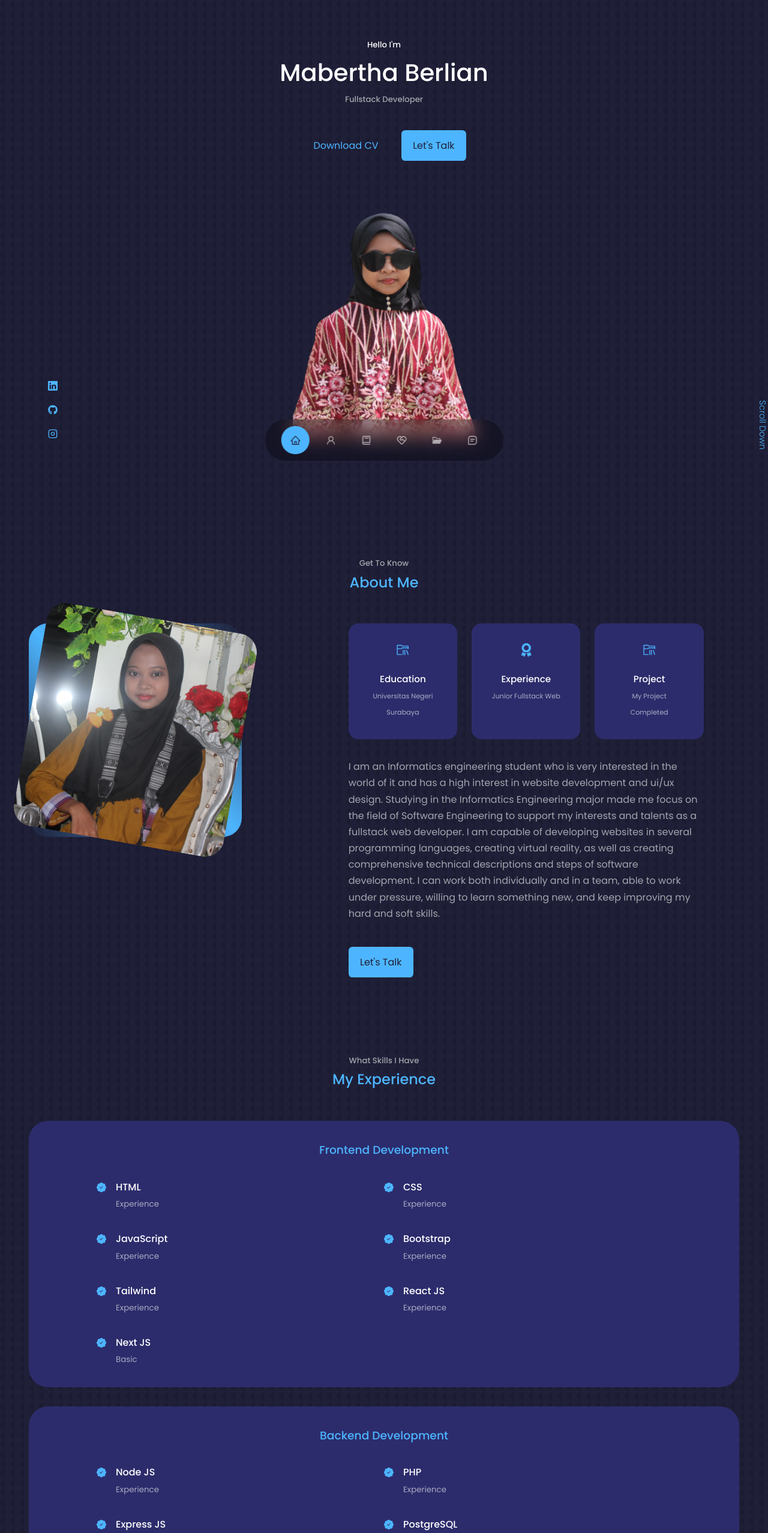
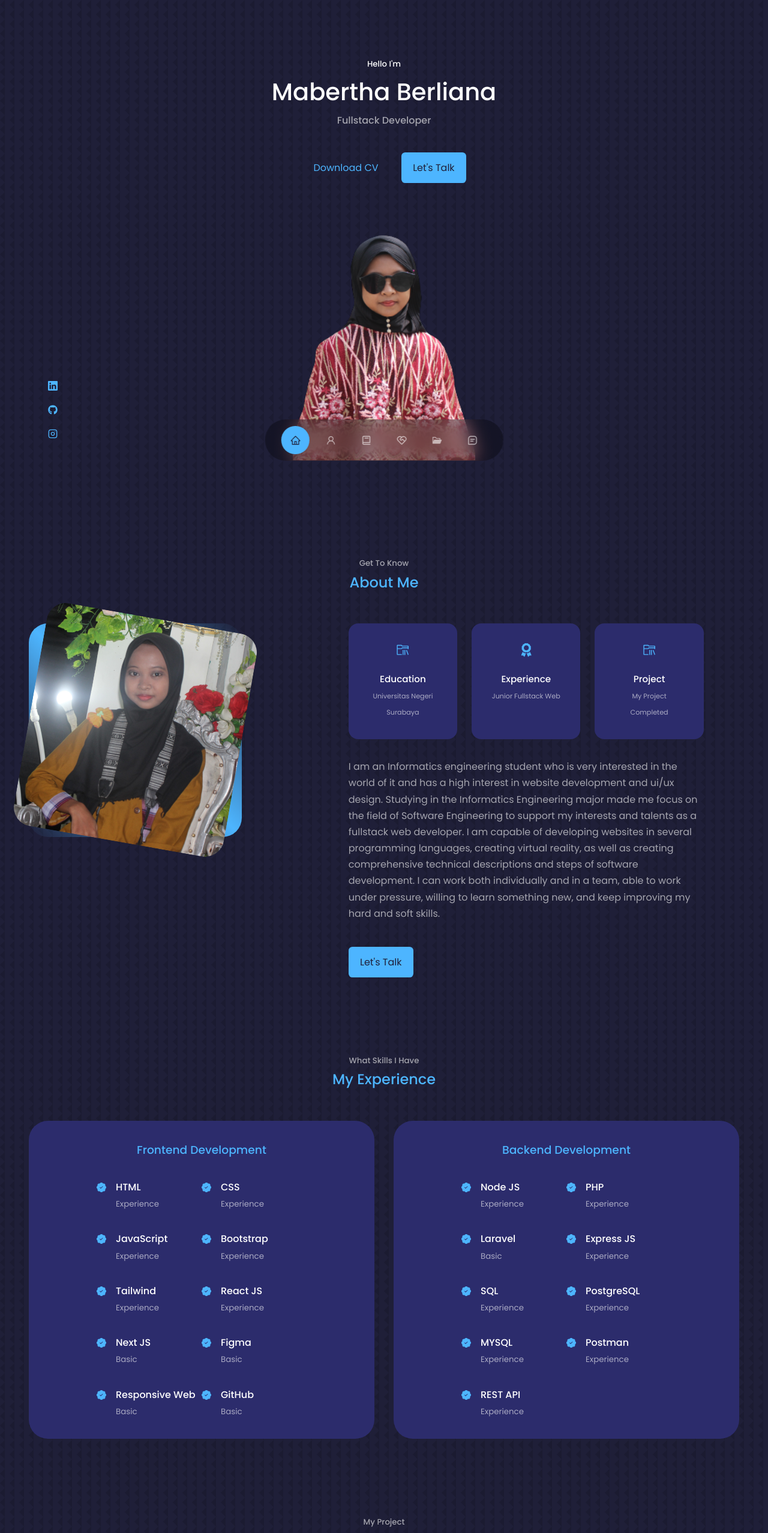
Before and after one commit to Maberthaab/Portfolio-React, a React (Create React App) app: page / in a window 1280 px wide. Shown: the top 2555 px of the page at 60% size. Built offline with nearby package versions, Linux system fonts and the light colour scheme.

Commit message:
update code

```diff
--- a/src/components/experience/Experience.jsx
+++ b/src/components/experience/Experience.jsx
@@ -66,6 +66,30 @@ const Experience = () => {
               <small className='text-light'> Basic</small>
               </div>
             </article>
+
+            <article className='experience__details'>
+              <BsPatchCheckFill className='experience__details-icon'/>
+              <div>
+              <h4> Figma </h4>
+              <small className='text-light'> Basic</small>
+              </div>
+            </article>
+
+            <article className='experience__details'>
+              <BsPatchCheckFill className='experience__details-icon'/>
+              <div>
+              <h4> Responsive Web </h4>
+              <small className='text-light'> Basic</small>
+              </div>
+            </article>
+
+            <article className='experience__details'>
+              <BsPatchCheckFill className='experience__details-icon'/>
+              <div>
+              <h4> GitHub </h4>
+              <small className='text-light'> Basic</small>
+              </div>
+            </article>
           </div>
         </div>
 
@@ -95,7 +119,23 @@ const Experience = () => {
             <article className='experience__details'>
               <BsPatchCheckFill className='experience__details-icon'/>
               <div>
+              <h4> Laravel </h4>
+              <small className='text-light'> Basic</small>
+              </div>
+            </article>
+
+            <article className='experience__details'>
+              <BsPatchCheckFill className='experience__details-icon'/>
+              <div>
               <h4> Express JS</h4>
+              <small className='text-light'> Experience</small>
+              </div>
+            </article>
+
+            <article className='experience__details'>
+              <BsPatchCheckFill className='experience__details-icon'/>
+              <div>
+              <h4> SQL </h4>
               <small className='text-light'> Experience</small>
               </div>
             </article>
@@ -111,7 +151,7 @@ const Experience = () => {
             <article className='experience__details'>
               <BsPatchCheckFill className='experience__details-icon'/>
               <div>
-              <h4> Mysql </h4>
+              <h4> MYSQL </h4>
               <small className='text-light'> Experience</small>
               </div>
             </article>
@@ -120,6 +160,14 @@ const Experience = () => {
               <BsPatchCheckFill className='experience__details-icon'/>
               <div>
               <h4> Postman </h4>
+              <small className='text-light'> Experience</small>
+              </div>
+            </article>
+
+            <article className='experience__details'>
+              <BsPatchCheckFill className='experience__details-icon'/>
+              <div>
+              <h4> REST API </h4>
               <small className='text-light'> Experience</small>
               </div>
             </article>
--- a/src/components/experience/experience.css
+++ b/src/components/experience/experience.css
@@ -1,12 +1,12 @@
 .experience__container {
     display: grid;
-    grid-template-colums: 1fr 1fr;
     gap: 2rem;
+    grid-template-columns: repeat(2, 1fr);
 }
 
 .experience__container > div {
     background: var(--color-bg-variant);
-    padding: 2rem 7rem;
+    padding: 2rem 7rem ;
     border-radius: 2rem;
     border: 1px solid transparent;
     transition: var(--transition);
--- a/src/components/header/Header.jsx
+++ b/src/components/header/Header.jsx
@@ -9,8 +9,8 @@ const Header = () => {
     <header>
       <div className="container header__container">
         <h5>Hello I'm</h5>
-        <h1>Mabertha Berlian</h1>
-        <h5 className="text-light">Fullstack Developer</h5>
+        <h1>Mabertha Berliana</h1>
+        <h4 className="text-light">Fullstack Developer</h4>
       <CTA />
       <HeaderSocial />
 
--- a/src/components/header/header.css
+++ b/src/components/header/header.css
@@ -1,6 +1,6 @@
 header {
     height: 100vh;
-    padding-top: 4rem;
+    padding-top: 6rem;
     overflow: hidden;
 
 }
@@ -57,7 +57,7 @@ header {
 
 .scroll__down {
     position: absolute;
-    right: -2rem;
+    right: -3rem;
     bottom: 5rem;
     transform: rotate(90deg);
     font-weight: 300;
```
